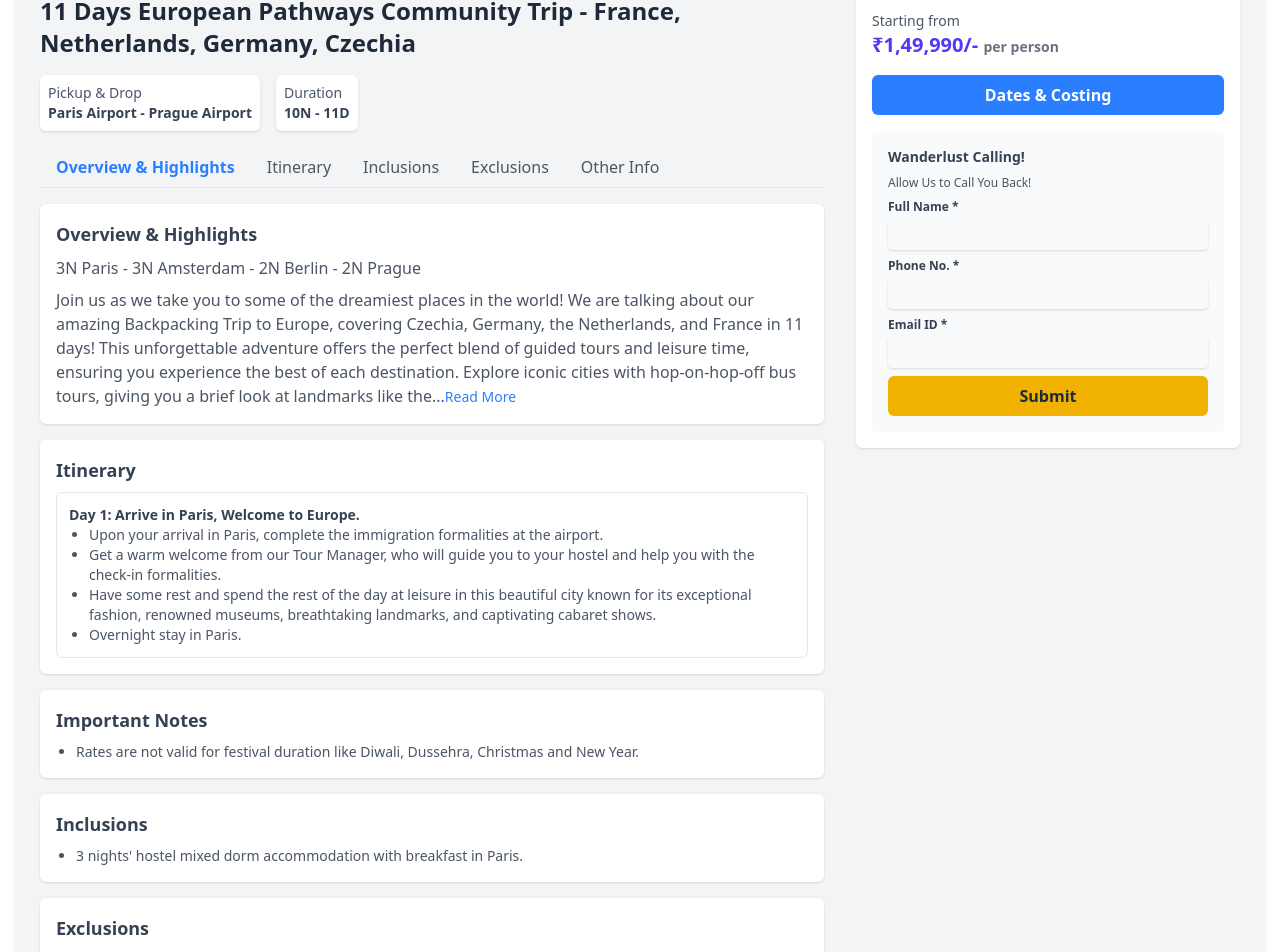
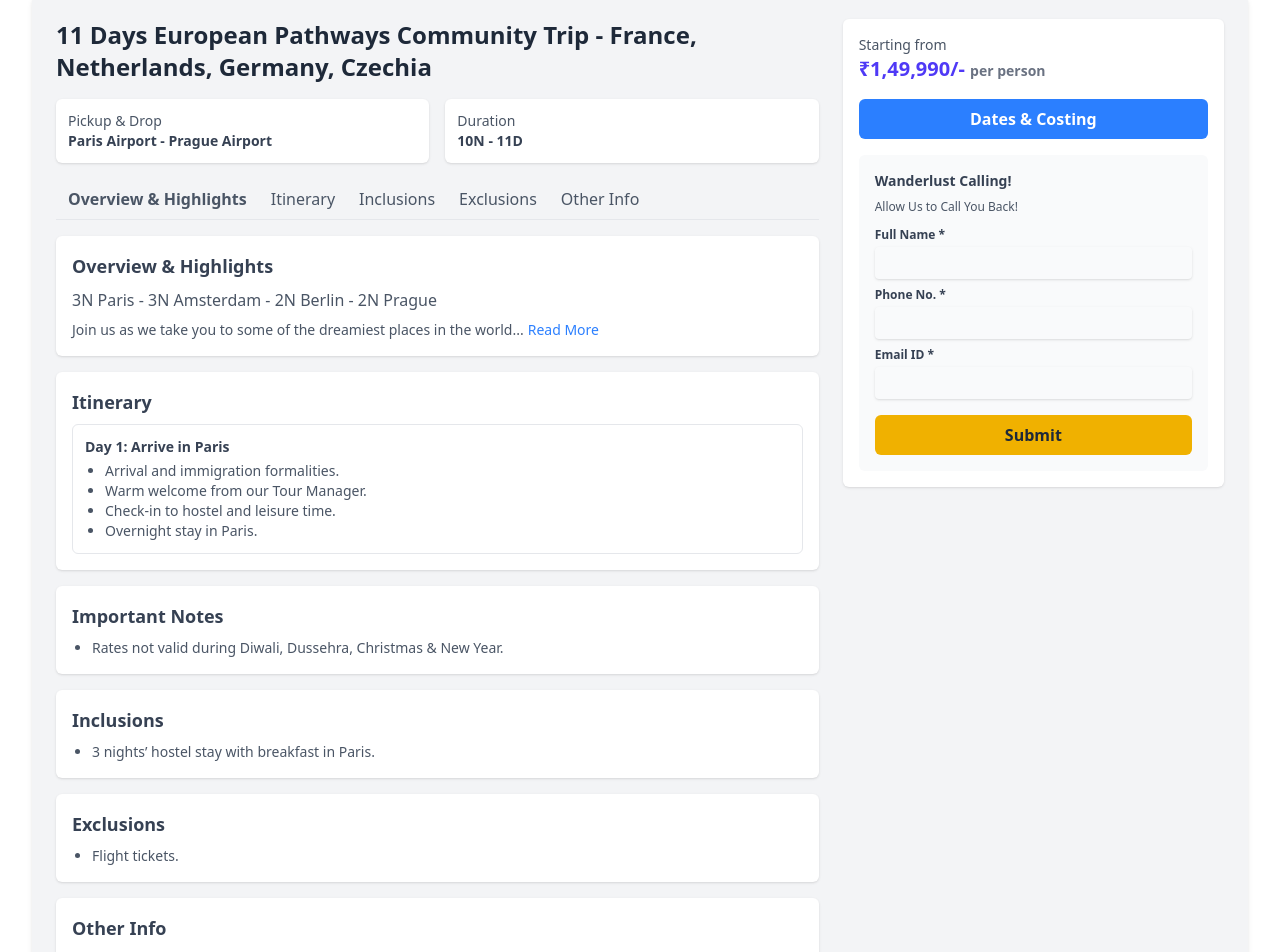
Before and after one commit to SreeragOfficial2001/Gtour-website, a React (Vite) app: page /packages in a window 1280 px wide. Shown: the part 481-1433 px from the top of the page. Built offline with nearby package versions, Linux system fonts and the light colour scheme.

Commit message:
some changes added

```diff
--- a/src/components/Sections/PackageDetails.jsx
+++ b/src/components/Sections/PackageDetails.jsx
@@ -19,262 +19,130 @@ function PackageDetails() {
 
   return (
     <motion.div
-      className="container mx-auto px-4"
+      className="container mx-auto px-4 sm:px-6 lg:px-8 py-6"
       variants={fadeIn}
       initial="initial"
       animate="animate"
     >
       <motion.div
-        className="flex flex-col md:flex-row bg-gray-100 p-6 rounded-md shadow-md"
+        className="flex flex-col lg:flex-row bg-gray-100 p-4 sm:p-6 rounded-md shadow-md space-y-6 lg:space-y-0 lg:space-x-6"
         variants={fadeIn}
       >
-        <motion.div
-          className="md:w-2/3 pr-4"
-          variants={slideInFromLeft}
-        >
-          <h2 className="text-2xl font-semibold text-gray-800 mb-4">
-            11 Days European Pathways Community Trip - France, Netherlands,
-            Germany, Czechia
+        {/* Left Column */}
+        <motion.div className="lg:w-2/3" variants={slideInFromLeft}>
+          <h2 className="text-xl sm:text-2xl font-semibold text-gray-800 mb-4">
+            11 Days European Pathways Community Trip - France, Netherlands, Germany, Czechia
           </h2>
-          <div className="flex space-x-4 mb-4">
-            <motion.div
-              className="bg-white p-2 rounded-md shadow-sm"
-              whileHover={{ scale: 1.05 }}
-              variants={fadeIn}
-            >
+
+          <div className="flex flex-wrap gap-4 mb-4">
+            <motion.div className="bg-white p-3 rounded-md shadow-sm w-full sm:w-auto flex-1" whileHover={{ scale: 1.05 }} variants={fadeIn}>
               <p className="text-sm text-gray-600">Pickup & Drop</p>
-              <p className="text-sm font-semibold text-gray-700">
-                Paris Airport - Prague Airport
-              </p>
+              <p className="text-sm font-semibold text-gray-700">Paris Airport - Prague Airport</p>
             </motion.div>
-            <motion.div
-              className="bg-white p-2 rounded-md shadow-sm"
-              whileHover={{ scale: 1.05 }}
-              variants={fadeIn}
-            >
+            <motion.div className="bg-white p-3 rounded-md shadow-sm w-full sm:w-auto flex-1" whileHover={{ scale: 1.05 }} variants={fadeIn}>
               <p className="text-sm text-gray-600">Duration</p>
               <p className="text-sm font-semibold text-gray-700">10N - 11D</p>
             </motion.div>
           </div>
 
-          <div className="flex border-b border-gray-200 mb-4">
+          {/* Navigation Tabs */}
+          <div className="flex flex-wrap border-b border-gray-200 mb-4 text-sm sm:text-base">
+            {["Overview & Highlights", "Itinerary", "Inclusions", "Exclusions", "Other Info"].map((label, i) => (
               <button
-              className="py-2 px-4 text-blue-500 font-semibold focus:outline-none"
-              whileHover={{ scale: 1.1 }}
+                key={i}
+                className={`py-2 px-3 text-gray-600 hover:text-blue-500 focus:outline-none ${i === 0 ? "text-blue-500 font-semibold" : ""}`}
               >
-              Overview & Highlights
+                {label}
               </button>
-            <button
-              className="py-2 px-4 text-gray-600 hover:text-blue-500 focus:outline-none"
-              whileHover={{ scale: 1.1 }}
-            >
-              Itinerary
-            </button>
-            <button
-              className="py-2 px-4 text-gray-600 hover:text-blue-500 focus:outline-none"
-              whileHover={{ scale: 1.1 }}
-            >
-              Inclusions
-            </button>
-            <button
-              className="py-2 px-4 text-gray-600 hover:text-blue-500 focus:outline-none"
-              whileHover={{ scale: 1.1 }}
-            >
-              Exclusions
-            </button>
-            <button
-              className="py-2 px-4 text-gray-600 hover:text-blue-500 focus:outline-none"
-              whileHover={{ scale: 1.1 }}
-            >
-              Other Info
-            </button>
+            ))}
           </div>
 
-          <motion.div
-            className="bg-white p-4 rounded-md shadow-sm"
-            variants={fadeIn}
-          >
-            <h3 className="text-lg font-semibold text-gray-700 mb-2">
-              Overview & Highlights
-            </h3>
-            <p className="text-gray-600 mb-2">
-              3N Paris - 3N Amsterdam - 2N Berlin - 2N Prague
-            </p>
-            <p className="text-gray-600">
-              Join us as we take you to some of the dreamiest places in the
-              world! We are talking about our amazing Backpacking Trip to
-              Europe, covering Czechia, Germany, the Netherlands, and France in
-              11 days! This unforgettable adventure offers the perfect blend of
-              guided tours and leisure time, ensuring you experience the best of
-              each destination. Explore iconic cities with hop-on-hop-off bus
-              tours, giving you a brief look at landmarks like the...
-              <button className="text-blue-500 text-sm focus:outline-none">
-                Read More
-              </button>
+          {/* Overview */}
+          <motion.div className="bg-white p-4 rounded-md shadow-sm" variants={fadeIn}>
+            <h3 className="text-lg font-semibold text-gray-700 mb-2">Overview & Highlights</h3>
+            <p className="text-gray-600 mb-2">3N Paris - 3N Amsterdam - 2N Berlin - 2N Prague</p>
+            <p className="text-gray-600 text-sm">
+              Join us as we take you to some of the dreamiest places in the world...
+              <button className="text-blue-500 text-sm ml-1">Read More</button>
             </p>
           </motion.div>
 
-          <motion.div
-            className="bg-white p-4 rounded-md shadow-sm mt-4"
-            variants={fadeIn}
-          >
-            <h3 className="text-lg font-semibold text-gray-700 mb-2">
-              Itinerary
-            </h3>
+          {/* Itinerary */}
+          <motion.div className="bg-white p-4 rounded-md shadow-sm mt-4" variants={fadeIn}>
+            <h3 className="text-lg font-semibold text-gray-700 mb-2">Itinerary</h3>
             <div className="space-y-2">
-              <div className="border border-gray-200 rounded-md p-3">
-                <h4 className="text-sm font-semibold text-gray-700">
-                  Day 1: Arrive in Paris, Welcome to Europe.
-                </h4>
-                <ul className="list-disc pl-5 text-gray-600 text-sm">
-                  <li>
-                    Upon your arrival in Paris, complete the immigration
-                    formalities at the airport.
-                  </li>
-                  <li>
-                    Get a warm welcome from our Tour Manager, who will guide you
-                    to your hostel and help you with the check-in formalities.
-                  </li>
-                  <li>
-                    Have some rest and spend the rest of the day at leisure in
-                    this beautiful city known for its exceptional fashion,
-                    renowned museums, breathtaking landmarks, and captivating
-                    cabaret shows.
-                  </li>
+              <div className="border border-gray-200 rounded-md p-3 text-sm">
+                <h4 className="font-semibold text-gray-700 mb-1">Day 1: Arrive in Paris</h4>
+                <ul className="list-disc pl-5 text-gray-600">
+                  <li>Arrival and immigration formalities.</li>
+                  <li>Warm welcome from our Tour Manager.</li>
+                  <li>Check-in to hostel and leisure time.</li>
                   <li>Overnight stay in Paris.</li>
                 </ul>
               </div>
             </div>
           </motion.div>
 
-          <motion.div
-            className="bg-white p-4 rounded-md shadow-sm mt-4"
-            variants={fadeIn}
-          >
-            <h3 className="text-lg font-semibold text-gray-700 mb-2">
-              Important Notes
-            </h3>
-            <ul className="list-disc pl-5 text-gray-600 text-sm space-y-1">
-              <li>
-                Rates are not valid for festival duration like Diwali, Dussehra,
-                Christmas and New Year.
-              </li>
+          {/* Notes */}
+          <motion.div className="bg-white p-4 rounded-md shadow-sm mt-4" variants={fadeIn}>
+            <h3 className="text-lg font-semibold text-gray-700 mb-2">Important Notes</h3>
+            <ul className="list-disc pl-5 text-gray-600 text-sm">
+              <li>Rates not valid during Diwali, Dussehra, Christmas & New Year.</li>
             </ul>
           </motion.div>
 
-          <motion.div
-            className="bg-white p-4 rounded-md shadow-sm mt-4"
-            variants={fadeIn}
-          >
-            <h3 className="text-lg font-semibold text-gray-700 mb-2">
-              Inclusions
-            </h3>
-            <ul className="list-disc pl-5 text-gray-600 text-sm space-y-1">
-              <li>
-                3 nights' hostel mixed dorm accommodation with breakfast in
-                Paris.
-              </li>
+          {/* Inclusions */}
+          <motion.div className="bg-white p-4 rounded-md shadow-sm mt-4" variants={fadeIn}>
+            <h3 className="text-lg font-semibold text-gray-700 mb-2">Inclusions</h3>
+            <ul className="list-disc pl-5 text-gray-600 text-sm">
+              <li>3 nights’ hostel stay with breakfast in Paris.</li>
             </ul>
           </motion.div>
 
-          <motion.div
-            className="bg-white p-4 rounded-md shadow-sm mt-4"
-            variants={fadeIn}
-          >
-            <h3 className="text-lg font-semibold text-gray-700 mb-2">
-              Exclusions
-            </h3>
-            <ul className="list-disc pl-5 text-gray-600 text-sm space-y-1">
+          {/* Exclusions */}
+          <motion.div className="bg-white p-4 rounded-md shadow-sm mt-4" variants={fadeIn}>
+            <h3 className="text-lg font-semibold text-gray-700 mb-2">Exclusions</h3>
+            <ul className="list-disc pl-5 text-gray-600 text-sm">
               <li>Flight tickets.</li>
             </ul>
           </motion.div>
 
-          <motion.div
-            className="bg-white p-4 rounded-md shadow-sm mt-4"
-            variants={fadeIn}
-          >
-            <h3 className="text-lg font-semibold text-gray-700 mb-2">
-              Other Info
-            </h3>
-            <p className="text-gray-600 text-sm mb-2">
-              Please note that the itinerary is subject to change based on various
-              factors.
-            </p>
-            <p className="text-gray-600 text-sm">
-              Ensure you have valid travel documents and necessary visas.
-            </p>
+          {/* Other Info */}
+          <motion.div className="bg-white p-4 rounded-md shadow-sm mt-4" variants={fadeIn}>
+            <h3 className="text-lg font-semibold text-gray-700 mb-2">Other Info</h3>
+            <p className="text-gray-600 text-sm mb-1">Itinerary subject to change.</p>
+            <p className="text-gray-600 text-sm">Ensure valid documents and visa.</p>
           </motion.div>
         </motion.div>
 
-        <motion.div
-          className="md:w-1/3 pl-4"
-          variants={slideInFromRight}
-        >
+        {/* Right Column - Pricing & Contact */}
+        <motion.div className="lg:w-1/3" variants={slideInFromRight}>
           <div className="sticky top-4">
             <div className="bg-white p-4 rounded-md shadow-sm">
               <p className="text-sm text-gray-600">Starting from</p>
               <p className="text-xl font-semibold text-indigo-600 mb-4">
-                ₹1,49,990/- <span className="text-gray-500 text-sm">per person</span>
+                ₹1,49,990/- <span className="text-sm text-gray-500">per person</span>
               </p>
-              <button
-                className="bg-blue-500 hover:bg-blue-700 text-white font-bold py-2 px-4 rounded-md w-full mb-4 focus:outline-none"
-                whileHover={{ scale: 1.05 }}
-              >
+              <button className="bg-blue-500 hover:bg-blue-600 text-white font-bold py-2 px-4 rounded-md w-full mb-4">
                 Dates & Costing
               </button>
 
               <div className="bg-gray-50 p-4 rounded-md">
-                <h4 className="text-sm font-semibold text-gray-700 mb-2">
-                  Wanderlust Calling!
-                </h4>
-                <p className="text-xs text-gray-600 mb-2">
-                  Allow Us to Call You Back!
-                </p>
+                <h4 className="text-sm font-semibold text-gray-700 mb-2">Wanderlust Calling!</h4>
+                <p className="text-xs text-gray-600 mb-3">Allow Us to Call You Back!</p>
                 <form>
-                  <div className="mb-2">
-                    <label
-                      htmlFor="fullName"
-                      className="block text-gray-700 text-xs font-bold mb-1"
-                    >
-                      Full Name *
+                  {["Full Name", "Phone No.", "Email ID"].map((label, i) => (
+                    <div className="mb-2" key={i}>
+                      <label className="block text-gray-700 text-xs font-bold mb-1">
+                        {label} *
                       </label>
                       <input
-                      type="text"
-                      id="fullName"
-                      className="shadow appearance-none rounded w-full py-2 px-3 text-gray-700 leading-tight focus:outline-none focus:shadow-outline text-xs border-none"
+                        type={label.includes("Email") ? "email" : label.includes("Phone") ? "tel" : "text"}
+                        className="shadow appearance-none border-none rounded w-full py-2 px-3 text-gray-700 text-xs focus:outline-none focus:shadow-outline"
                       />
                     </div>
-                  <div className="mb-2">
-                    <label
-                      htmlFor="phone"
-                      className="block text-gray-700 text-xs font-bold mb-1"
-                    >
-                      Phone No. *
-                    </label>
-                    <input
-                      type="tel"
-                      id="phone"
-                      className="shadow appearance-none rounded w-full py-2 px-3 text-gray-700 leading-tight focus:outline-none focus:shadow-outline text-xs border-none"
-                    />
-                  </div>
-                  <div className="mb-2">
-                    <label
-                      htmlFor="email"
-                      className="block text-gray-700 text-xs font-bold mb-1"
-                    >
-                      Email ID *
-                    </label>
-                    <input
-                      type="email"
-                      id="email"
-                      className="shadow appearance-none rounded w-full py-2 px-3 text-gray-700 leading-tight focus:outline-none focus:shadow-outline text-xs border-none"
-                    />
-                  </div>
-                  <button
-                    type="submit"
-                    className="bg-yellow-500 hover:bg-yellow-700 text-gray-800 font-bold py-2 px-4 rounded-md w-full focus:outline-none"
-                    whileHover={{ scale: 1.05 }}
-                  >
+                  ))}
+                  <button type="submit" className="bg-yellow-500 hover:bg-yellow-600 text-gray-800 font-bold py-2 px-4 rounded-md w-full mt-2">
                     Submit
                   </button>
                 </form>
```
Also changed, not shown: src/components/Sections/PackageCarousel.jsx (+9 -14 lines). Lines whose indentation alone changed are shown as unchanged.
